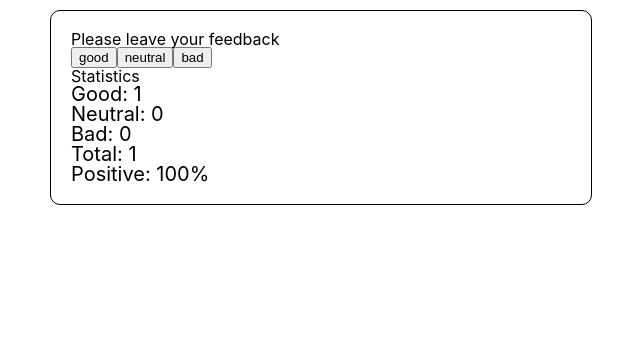
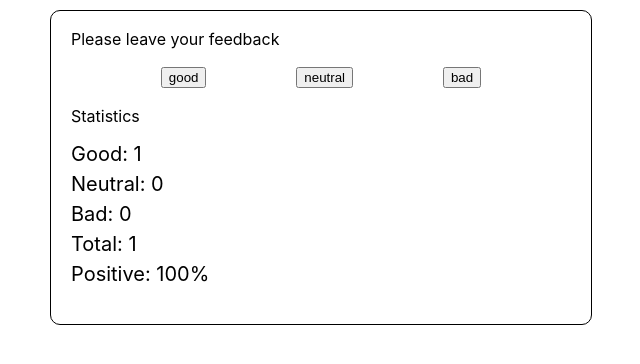
Before and after one commit to Jberestian/goit-react-hw-02-feedback, a React (Create React App) app: page / in a window 1280 px wide. Both pictures are taken after a click on the button "good". Shown: the top 364 px of the page, without its empty margins (319-959 px from the left). Built offline with nearby package versions, Linux system fonts and the light colour scheme.

Commit message:
added styles

```diff
--- a/src/components/Feedback/FeedbackOptions/feedbackOptions.module.css
+++ b/src/components/Feedback/FeedbackOptions/feedbackOptions.module.css
@@ -0,0 +1,5 @@
+.buttons {
+  display: flex;
+  justify-content: space-evenly;
+  margin: 20px 0;
+}
--- a/src/components/Feedback/Statistics/Statistics.jsx
+++ b/src/components/Feedback/Statistics/Statistics.jsx
@@ -1,21 +1,23 @@
 import PropTypes from 'prop-types';
+
+import s from './statistics.module.css';
 
 const Statistics = ({ good, neutral, bad, total, positivePercentage }) => {
   return (
     <ul>
-      <li>
+      <li className={s.list}>
         <p>Good: {good}</p>
       </li>
-      <li>
+      <li className={s.list}>
         <p>Neutral: {neutral}</p>
       </li>
-      <li>
+      <li className={s.list}>
         <p>Bad: {bad}</p>
       </li>
-      <li>
+      <li className={s.list}>
         <p>Total: {total}</p>
       </li>
-      <li>
+      <li className={s.list}>
         <p>Positive: {positivePercentage}%</p>
       </li>
     </ul>
--- a/src/components/Feedback/Statistics/statistics.module.css
+++ b/src/components/Feedback/Statistics/statistics.module.css
@@ -0,0 +1,4 @@
+.list {
+  font-size: 20px;
+  margin-bottom: 10px;
+}
--- a/src/components/Feedback/feedback.module.css
+++ b/src/components/Feedback/feedback.module.css
@@ -8,4 +8,5 @@
 
 .sections {
   font-size: 20px;
+  margin: 20px 0;
 }
```
